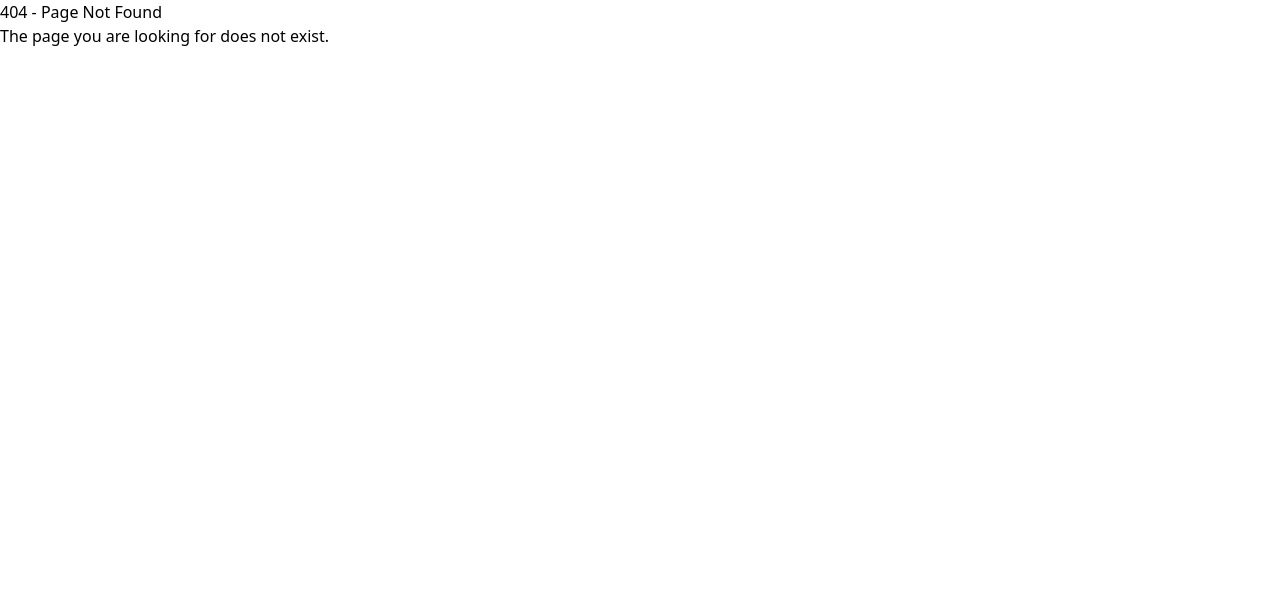
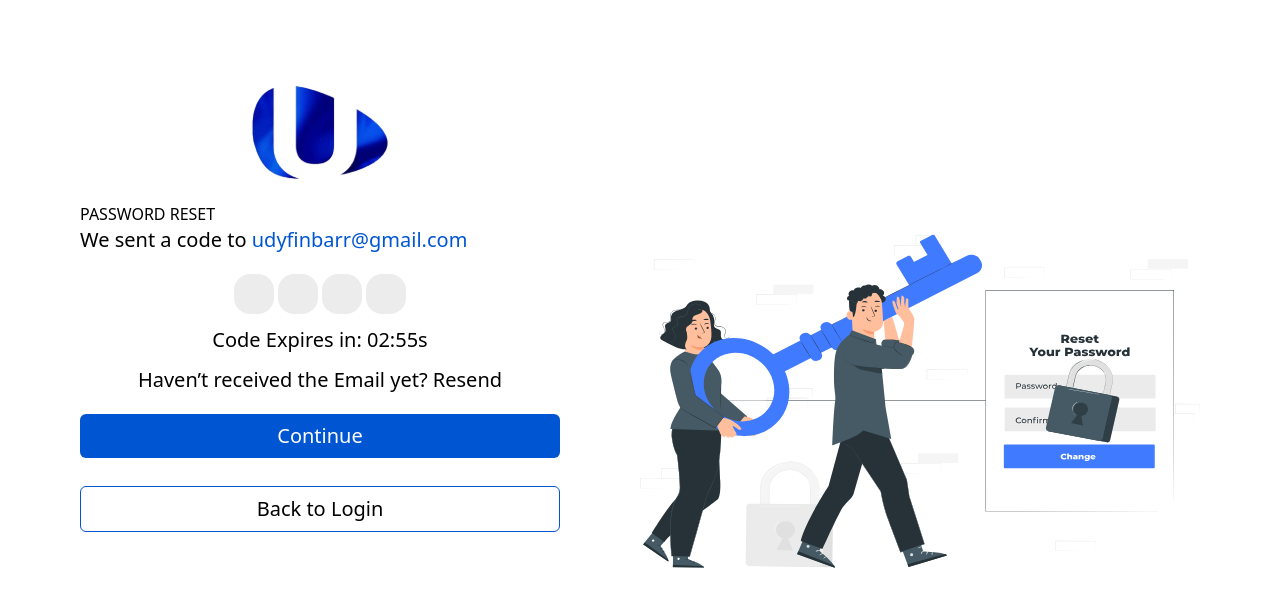
Before and after one commit to UnicornFactoryProject/learnify_FE, a React (Create React App) app: page /otp in a window 1280 px wide. Before the commit this address had no page. Shown: the top 606 px of the page. Built offline with nearby package versions, Linux system fonts and the light colour scheme.

Commit message:
feat: updated routes for otp and change password pages

```diff
--- a/src/App.js
+++ b/src/App.js
@@ -7,17 +7,21 @@ import Home from './pages/Home';
 import ProtectedRoute from './components/ProtectedRoute';
 import PublicRoute from './components/PublicRoute';
 import NotFound from './pages/NotFound';
+import { OtpPage } from './pages/Auth/OtpPage';
+import { ChangePassword } from './pages/Auth/ChangePassword';
 
 function App() {
   return (
     <Router>
       <Routes>
-        <Route path="/" element={<Home />} />
+        <Route path="/" element={<Login />} />
         <Route path="*" element={<NotFound />} />
 
         {/* Route that shouldn't be accessible if the user is logged in */}
         <Route element={<PublicRoute />}>
           <Route path="/login" element={<Login />} />
+          <Route path="/otp" element={<OtpPage />} />
+          <Route path="/change-password" element={<ChangePassword />} />
           <Route path="/register" element={<Register />} />
         </Route>
 
--- a/src/pages/Auth/OtpPage.jsx
+++ b/src/pages/Auth/OtpPage.jsx
@@ -43,6 +43,7 @@ export const OtpPage = () => {
       setOtpError('Please Enter OTP')
     }
     console.log('OTP Submitted Successfuly')
+    navigate('/change-password')
   }
 
   return (
```
